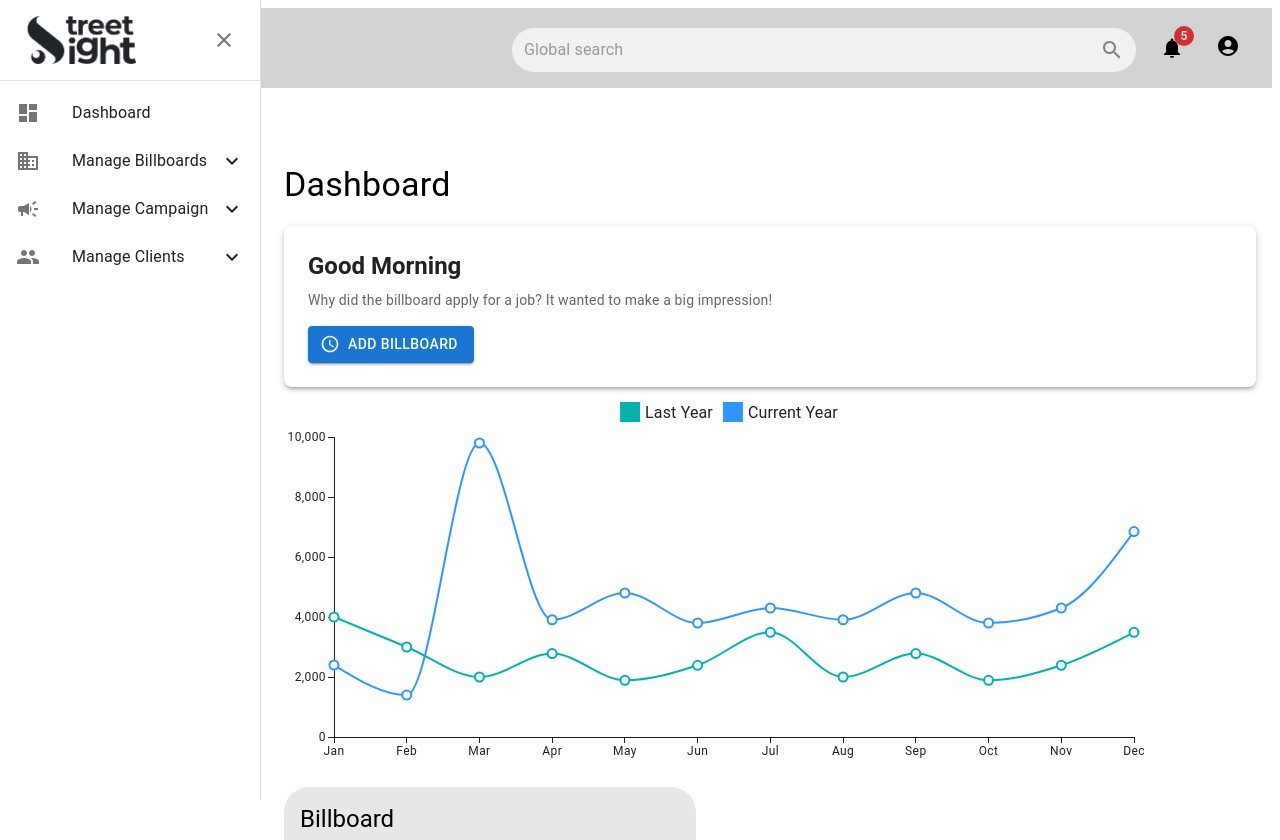
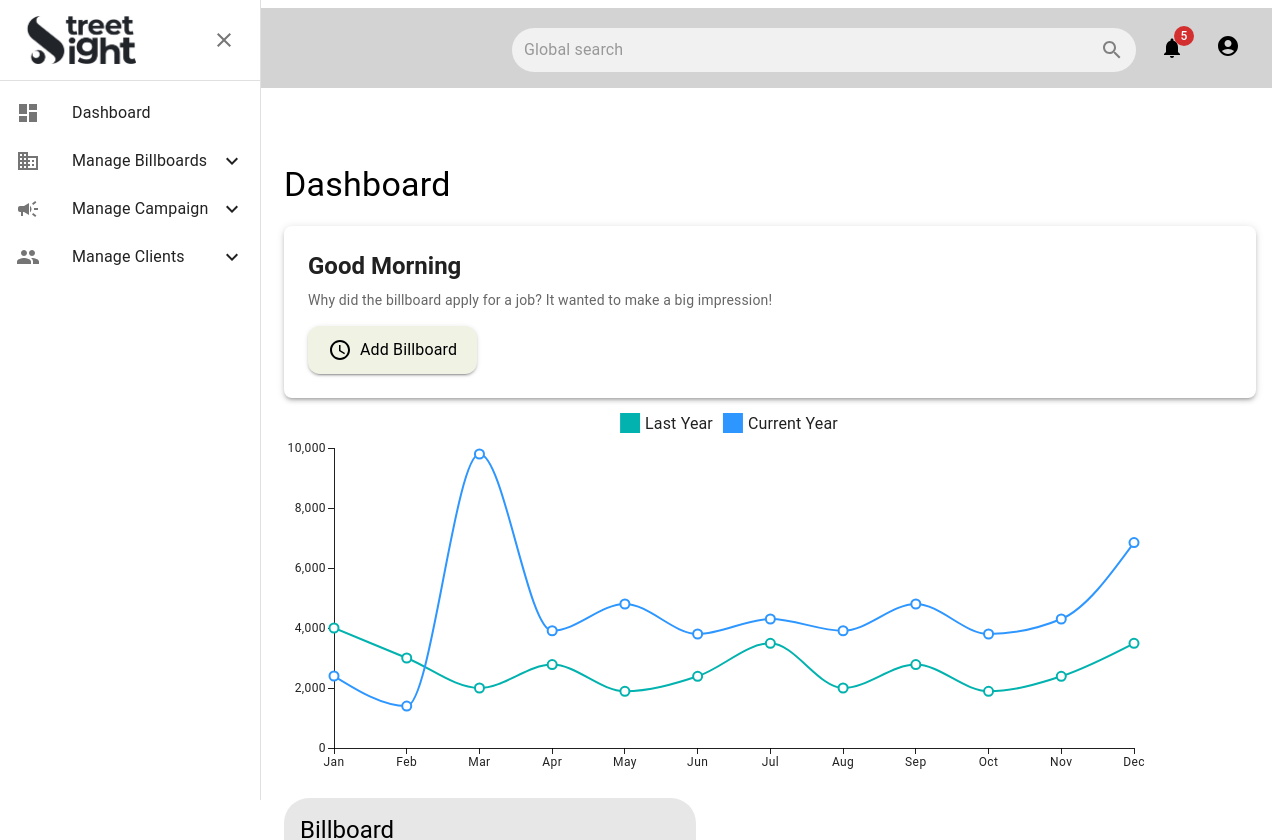
Before and after one commit to streetsight0/ss_frontend, a React (Vite) app in the folder vite-project/: page /home in a window 1280 px wide. Shown: the top 840 px of the page. Built offline with nearby package versions, Linux system fonts and the light colour scheme; sample sign-in values are in the browser's storage.

Commit message:
feat:input field component

```diff
--- /dev/null
+++ b/vite-project/src/components/Button/Button.tsx
@@ -0,0 +1,41 @@
+import React from "react";
+import Button from "@mui/material/Button";
+import useMediaQuery from "@mui/material/useMediaQuery";
+import { Typography, Stack, SxProps } from "@mui/material";
+
+interface CustomButtonProps {
+  label: string;
+  icon: React.ReactNode;
+  onClick?: () => void;
+  sx?: SxProps;
+}
+
+const CustomButton: React.FC<CustomButtonProps> = ({ label, icon, onClick, sx }) => {
+  const isSmallScreen = useMediaQuery("(max-width:600px)");
+
+  return (
+    <Button
+      variant="contained"
+      color="inherit"
+      onClick={onClick}
+      sx={{
+        bgcolor: "#F0F2E4",
+        color: "black",
+        borderRadius: 3,
+        padding: isSmallScreen ? "8px 12px" : "12px 20px",
+        fontSize: isSmallScreen ? "14px" : "16px",
+        fontWeight: "bold",
+        textTransform: "none",
+        "&:hover": { bgcolor: "#E5E5C5" },
+        ...sx,
+      }}
+    >
+      <Stack direction="row" spacing={1} alignItems="center">
+        {icon}
+        <Typography variant={isSmallScreen ? "body2" : "body1"}>{label}</Typography>
+      </Stack>
+    </Button>
+  );
+};
+
+export default CustomButton;
--- a/vite-project/src/pages/Dashboard/home.tsx
+++ b/vite-project/src/pages/Dashboard/home.tsx
@@ -1,7 +1,9 @@
-import { Typography, Button, Paper, Box } from "@mui/material";
+import { Typography, Paper, Box } from "@mui/material";
 import AccessTimeIcon from "@mui/icons-material/AccessTime";
 import LineGraph from "../../components/Line Graph/LineGraph";
 import PieChartBillBoardStatus from "../../components/Pie Chart/PieChartBillBoardStatus";
+import CustomButton from "../../components/Button/Button";
+
 
 const getGreeting = () => {
   const hour = new Date().getHours();
@@ -34,14 +36,11 @@ const Home = () => {
         <Typography variant="body2" color="text.secondary" sx={{ mt: 1 }}>
             Why did the billboard apply for a job? It wanted to make a big impression!
         </Typography>
-        <Button
-            variant="contained"
-            color="primary"
+        <CustomButton
+            label="Add Billboard"
+            icon={<AccessTimeIcon />}
             sx={{ mt: 2 }}
-            startIcon={<AccessTimeIcon />}
-        >
-            Add Billboard
-        </Button>
+        />
     </Paper>
     <LineGraph />
     <Box sx={{ bgcolor: "#E8E7E7", p:2, width: "380px", height: "280px", borderRadius: "25px" }}>
```
Also changed, not shown: vite-project/src/components/Input field/InputField.tsx (added, +32 -0 lines).
